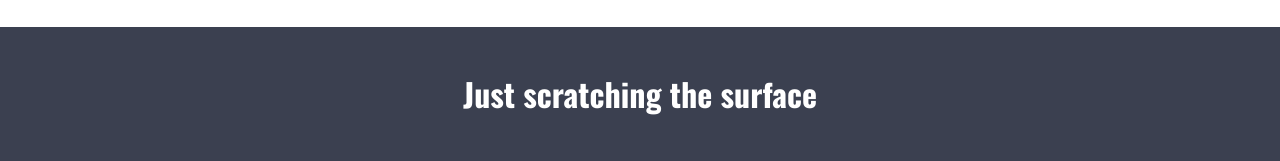
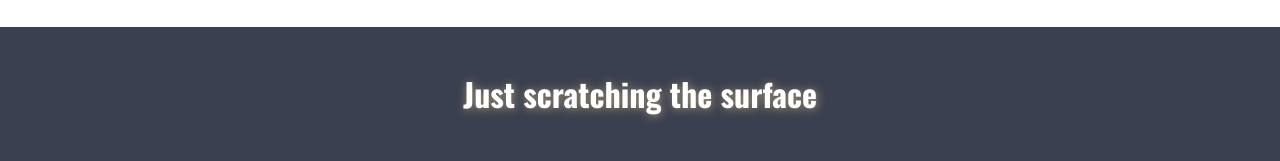
Before and after one commit to PizzaNCoding88/Repsonsive-Layout--final-challenge, a plain HTML site: page index.html in a window 1280 px wide. Shown: the part 1711-1872 px from the top of the page. Drawn offline with nearby package versions, Linux system fonts and the light colour scheme.

Commit message:
final touches 0.2

```diff
--- a/styles.css
+++ b/styles.css
@@ -244,6 +244,7 @@ footer h2{
     font-size: 2rem;
     color: var(--white);
     text-align: center;
+    text-shadow: 1px 1px 10px var(--beige);
 }
 
 .footer-bottom-section .about h3,
```
